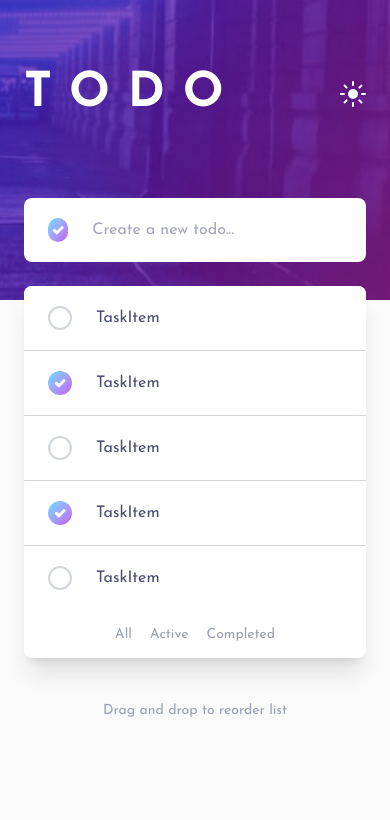
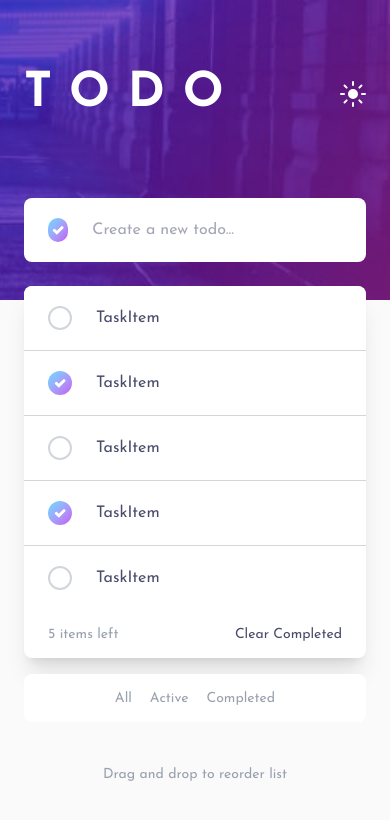
Before and after one commit to WagnerReis/todo-app-challenge, a Next.js app: page / in a window 390 px wide. Shown: the top 820 px of the page. Built offline with nearby package versions, Linux system fonts and the light colour scheme.

Commit message:
feat(components): add mobile responsiveness to TaskList and NavbarStatus

```diff
--- a/src/components/navbar-status.tsx
+++ b/src/components/navbar-status.tsx
@@ -1,3 +1,6 @@
+"use client";
+import { useIsMobile } from "@/hooks/use-mobile";
+
 const statusOptions = ["All", "Active", "Completed"];
 
 const baseClass =
@@ -8,8 +11,14 @@ function NavItem({ label }: { label: string }) {
 }
 
 export function NavbarStatus() {
+  const isMobile = useIsMobile();
+
+  const mobileBaseClass = isMobile ? "bg-muted-background mt-4 rounded-lg" : "";
+
   return (
-    <nav className="w-full h-12 flex gap-[18px] justify-center items-center">
+    <nav
+      className={`w-full h-12 flex gap-[18px] justify-center items-center ${mobileBaseClass}`}
+    >
       {statusOptions.map((status) => (
         <NavItem key={status} label={status} />
       ))}
--- a/src/components/task-list.tsx
+++ b/src/components/task-list.tsx
@@ -1,10 +1,14 @@
+import { useIsMobile } from "@/hooks/use-mobile";
 import { NavbarStatus } from "./navbar-status";
 import { TaskItem } from "./task-item";
 import { Separator } from "./ui/separator";
 
 export function TaskList() {
+  const isMobile = useIsMobile();
+
   return (
-    <main className="w-full flex-grow bg-muted-background rounded-lg shadow-xl">
+    <main>
+      <div className="w-full flex flex-col bg-muted-background rounded-lg shadow-xl overflow-auto">
         {Array.from({ length: 5 }).map((_, index) => (
           <div key={index}>
             {index % 2 === 0 ? <TaskItem /> : <TaskItem checked />}
@@ -12,7 +16,18 @@ export function TaskList() {
             {index < 4 && <Separator />}
           </div>
         ))}
-      <NavbarStatus />
+        <footer className="flex justify-between h-12 w-full">
+          <span className="text-[14px] w-[250px] pl-6 flex items-center text-gray-400">
+            5 items left
+          </span>
+          {!isMobile && <NavbarStatus />}
+          <button className="cursor-custom text-[14px] text-foreground w-[250px] pr-6 flex items-center justify-end">
+            Clear Completed
+          </button>
+        </footer>
+      </div>
+
+      {isMobile && <NavbarStatus />}
     </main>
   );
 }
```
Lines whose indentation alone changed are shown as unchanged.
